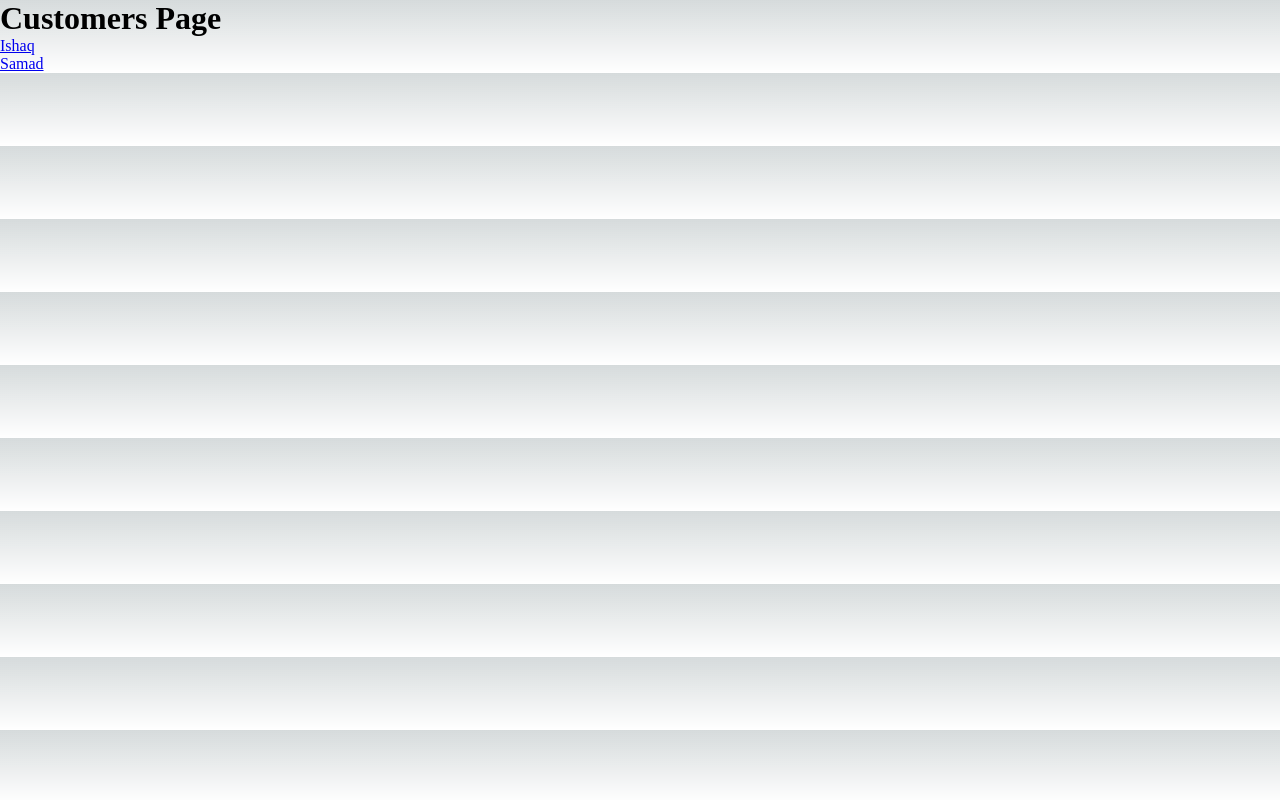
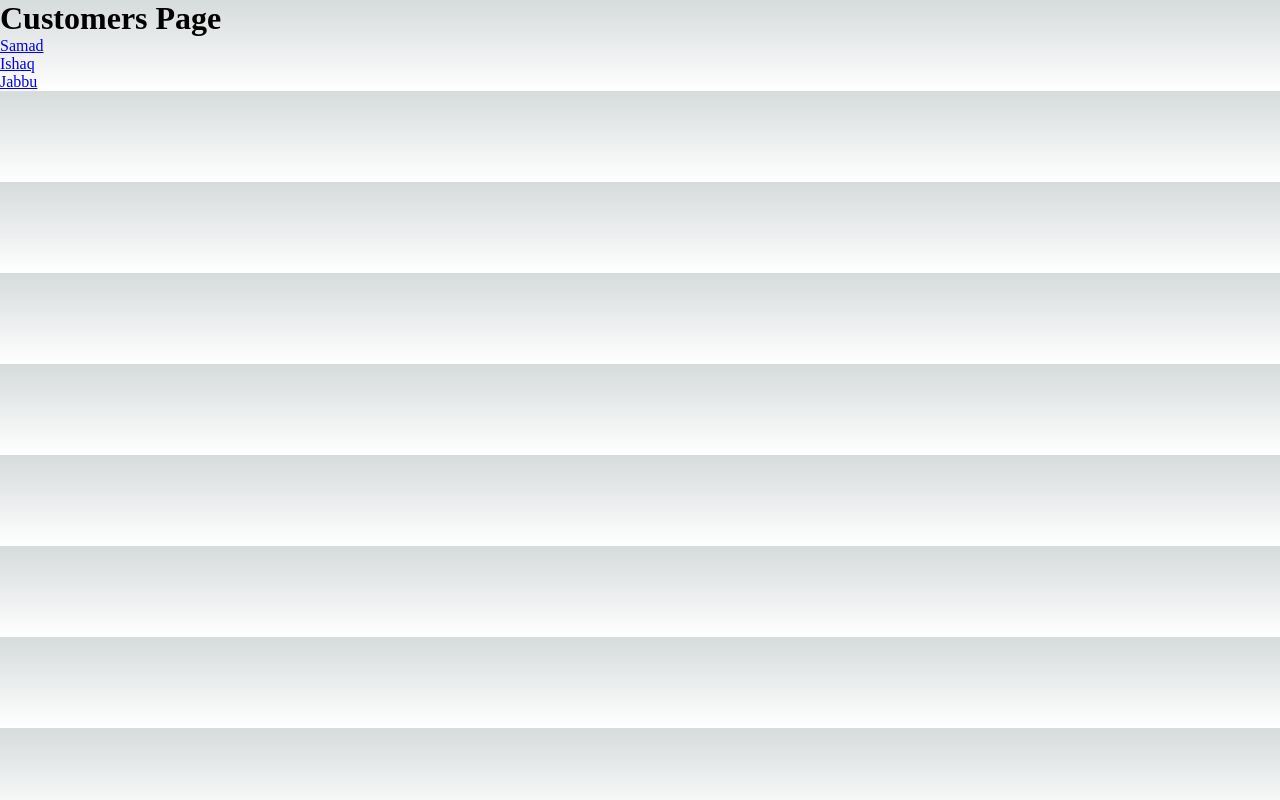
Before and after one commit to samadakram/NextJs, a Next.js app: page /customers in a window 1280 px wide. Built offline with nearby package versions, Linux system fonts and the light colour scheme.

Commit message:
Fetching Data Dynamically
Added file CustomerData in json format and fetching and displaying data dynamically

```diff
--- a/pages/customers/index.js
+++ b/pages/customers/index.js
@@ -1,16 +1,45 @@
-import Link from "next/link"
+import Link from "next/link";
+import { useRouter } from "next/router";
+import { useEffect, useState } from "react";
 
 function Customers() {
+
+    const [customers, setCustomers] = useState([]);
+
+    useEffect(() => {
+        getCustomerData();
+    }, []);
+
+    const getCustomerData = async () => {
+        try {
+            const response = await fetch("/customerData.json");
+            const data = await response.json();
+            setCustomers(data.customers);
+        } catch (error) {
+            console.log(error)
+        }
+    };
+
     return (
         <div>
             <h1>Customers Page</h1>
             <ul>
-                <li>
+                {
+                    customers.map((customer, index) => {
+                        return (
+                            <li>
+                                <Link href={`customers/${customer.Route}`}>{customer.Name}</Link>
+                            </li>
+                        )
+                    })
+                }
+
+                {/* <li>
                     <Link href="customers/ishaq">Ishaq</Link>
                 </li>
                 <li>
                     <Link href="customers/samad">Samad</Link>
-                </li>
+                </li> */}
             </ul>
         </div>
     )
--- /dev/null
+++ b/public/customerData.json
@@ -0,0 +1,36 @@
+{
+    "customers": [
+        {
+            "Name": "Samad",
+            "Location": "Hyderabad",
+            "Surname": "Baloch",
+            "Route": "samad",
+            "projects": [
+                "Project A",
+                "Project B"
+            ]
+        },
+        {
+            "Name": "Ishaq",
+            "Location": "Karachi",
+            "Surname": "Bhojani",
+            "Route": "ishaq",
+            "projects": [
+                "Project X",
+                "Project Y",
+                "Project Z"
+            ]
+        },
+        {
+            "Name": "Jabbu",
+            "Location": "Paretabad",
+            "Surname": "P",
+            "Route": "jabbu",
+            "projects": [
+                "Project U",
+                "Project V",
+                "Project W"
+            ]
+        }
+    ]
+}
```
Also changed, not shown: pages/customers/[customerId]/projects/index.js (+34 -2 lines).
